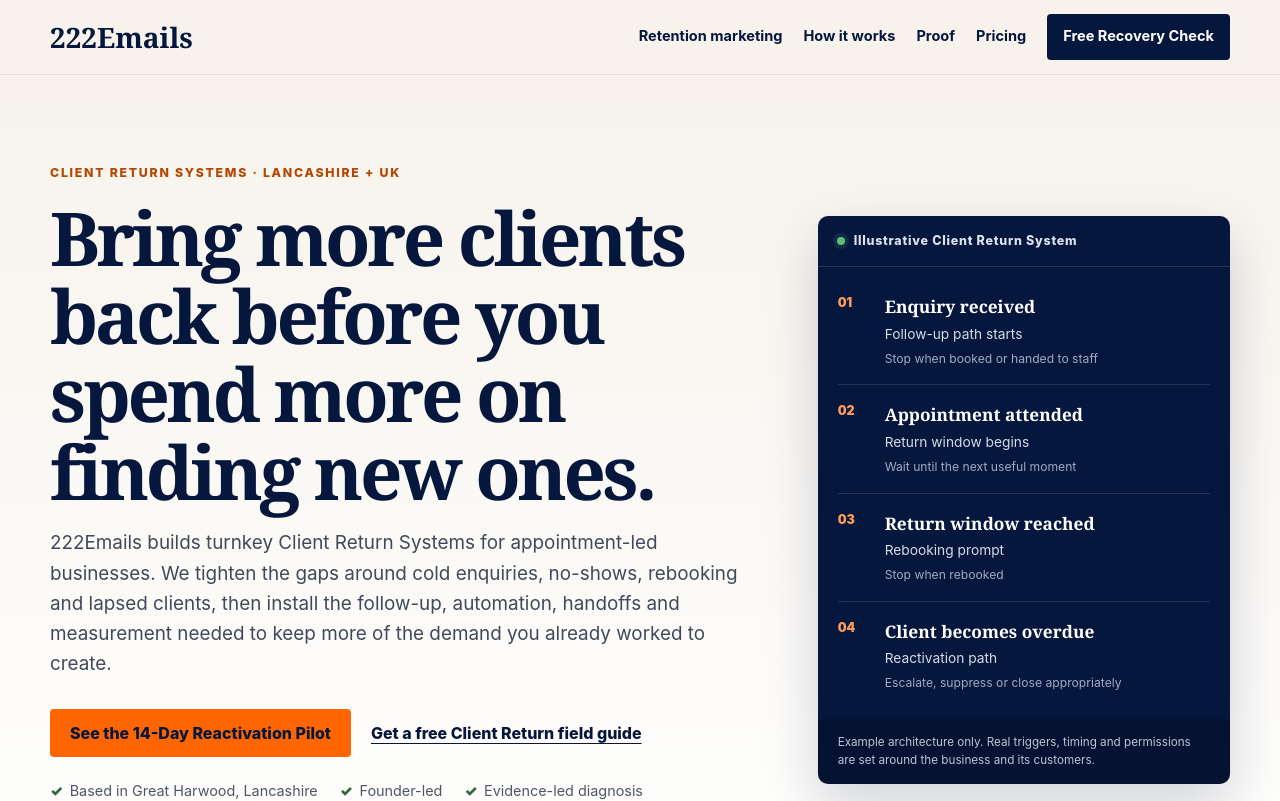
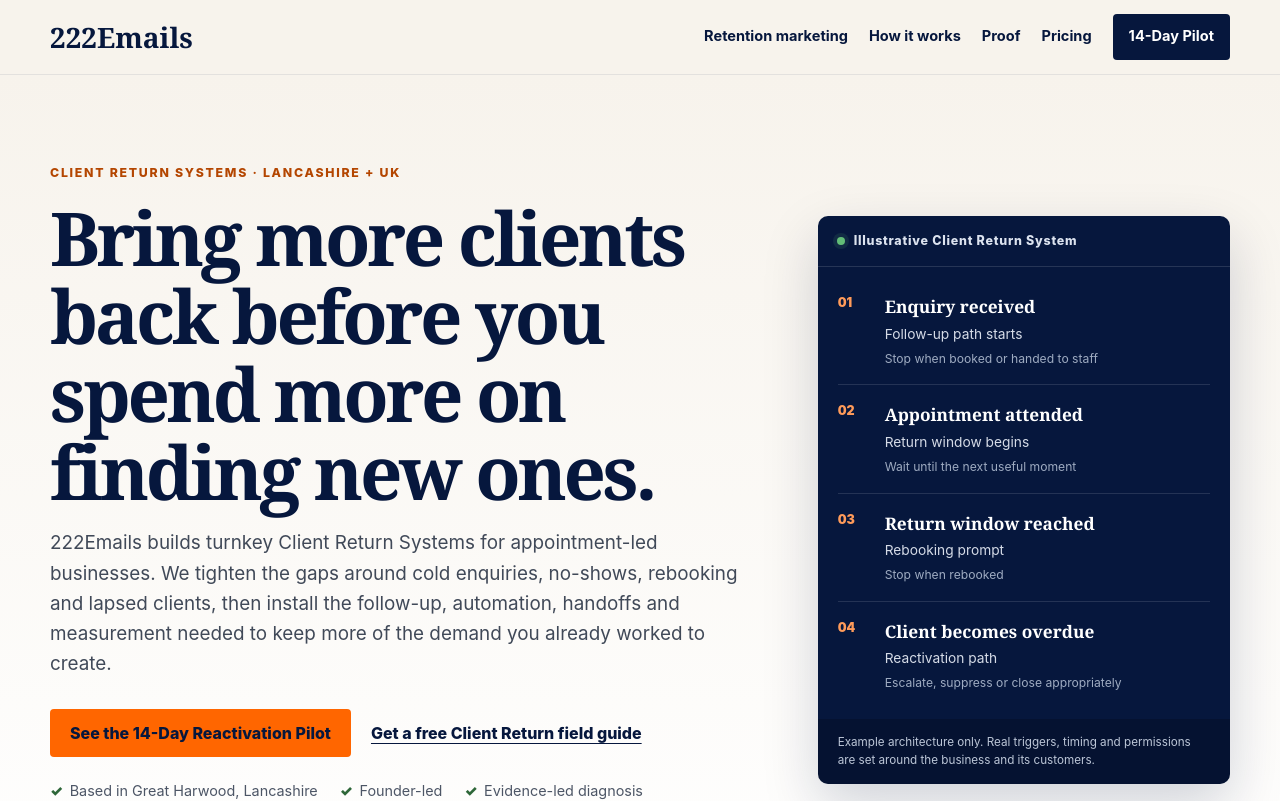
Before and after one commit to Chelston222/CGPT-1, a React (Vite) app in the folder apps/222emails-omega-max/: page / in a window 1280 px wide. Shown: the top 801 px of the page. Built offline with nearby package versions, Linux system fonts and the light colour scheme.

Commit message:
Remove final stale free-check navigation from React app

```diff
--- a/apps/222emails-omega-max/src/main.tsx
+++ b/apps/222emails-omega-max/src/main.tsx
@@ -57,7 +57,7 @@
           <a href="/#how-it-works">How it works</a>
           <a href="/#proof">Proof</a>
           <a href="/#pricing">Pricing</a>
-          <a className="nav-cta" href="/revenue-recovery-check">Free Recovery Check</a>
+          <a className="nav-cta" href="/14-day-reactivation-pilot/">14-Day Pilot</a>
         </nav>
       </div>
     </header>
@@ -365,7 +365,7 @@
 
 function NotFound() {
   useEffect(() => setMeta('Page not found | 222Emails', 'The page you requested could not be found.', 'https://222emails.com/404'), []);
-  return <Shell><section className="section thank-you"><div className="wrap narrow"><p className="eyebrow">404</p><h1>This page is not part of the current 222Emails journey.</h1><p className="hero-copy">Return to the homepage or start the Free Revenue Recovery Check.</p><div className="cta-row"><a className="button dark" href="/">Homepage</a><a className="button primary" href="/revenue-recovery-check">Free Recovery Check</a></div></div></section></Shell>;
+  return <Shell><section className="section thank-you"><div className="wrap narrow"><p className="eyebrow">404</p><h1>This page is not part of the current 222Emails journey.</h1><p className="hero-copy">Return to the homepage, choose a Client Return field guide or check whether the 14-Day Reactivation Pilot fits.</p><div className="cta-row"><a className="button dark" href="/">Homepage</a><a className="button primary" href="/14-day-reactivation-pilot/">14-Day Pilot</a></div></div></section></Shell>;
 }
 
 function App() {
```
